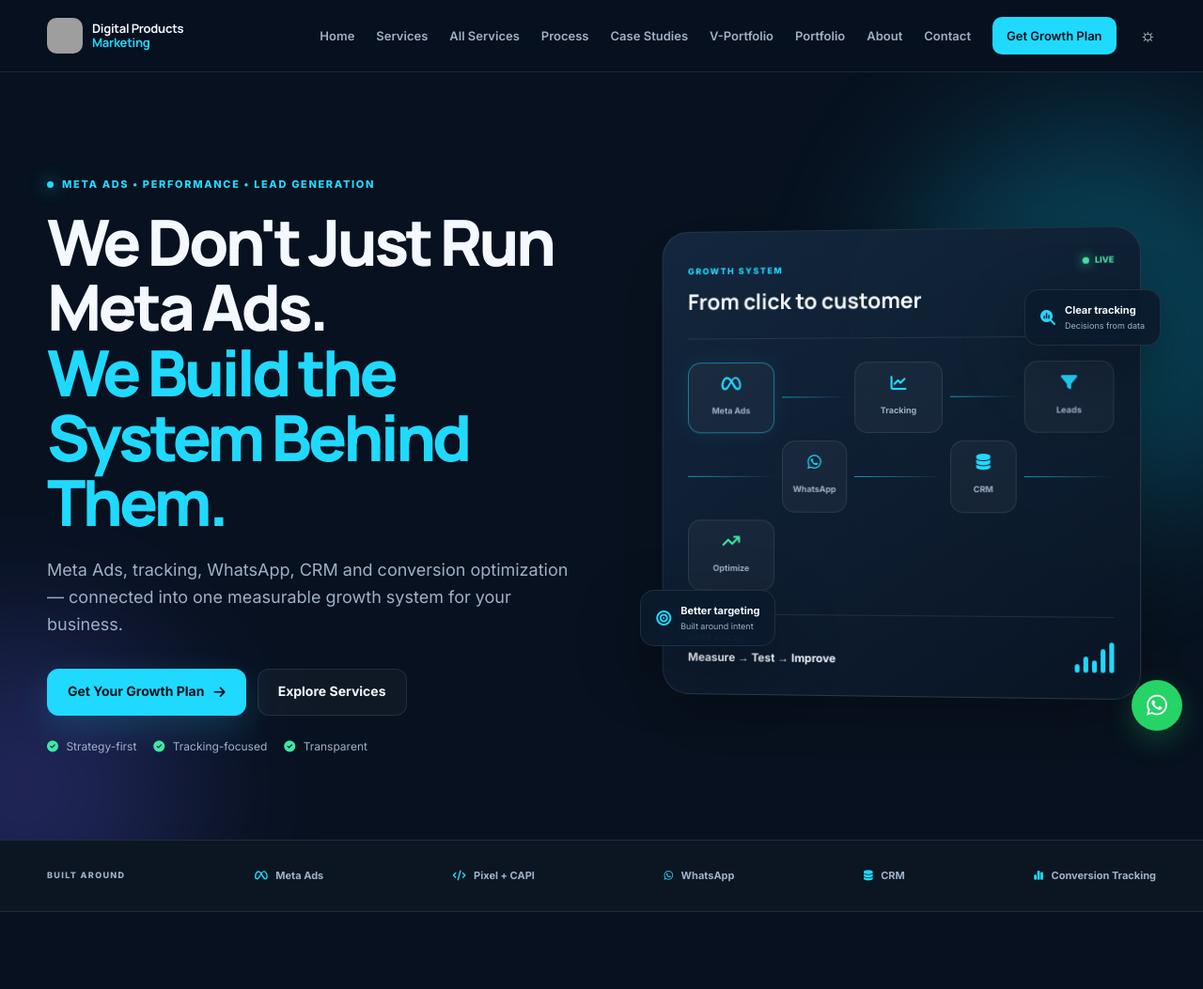
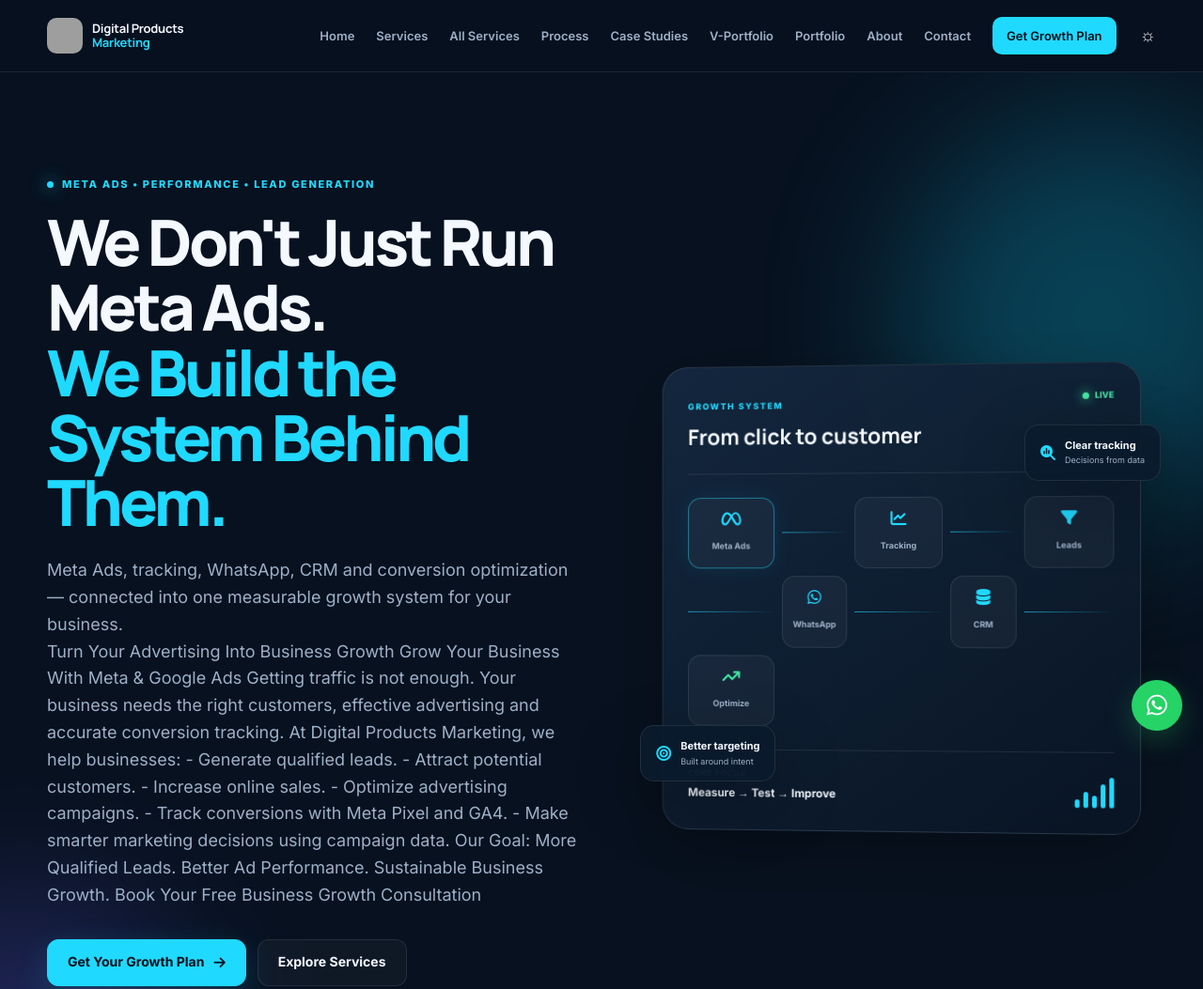
Before and after one commit to mishaqDPM/Digital-products-marketing-, a plain HTML site: page index.html in a window 1280 px wide. Shown: the top 1053 px of the page at 94% size. Drawn offline with Linux system fonts and the light colour scheme; grey boxes are pictures that could not be loaded.

Commit message:
Enhance hero section with business growth details
Updated hero section with additional information on services and benefits.

```diff
--- a/index.html
+++ b/index.html
@@ -89,7 +89,24 @@
         <div class="hero-copy reveal">
           <div class="eyebrow"><span></span> META ADS • PERFORMANCE • LEAD GENERATION</div>
           <h1>We Don't Just Run Meta Ads.<br><em>We Build the System Behind Them.</em></h1>
-          <p class="hero-lead">Meta Ads, tracking, WhatsApp, CRM and conversion optimization — connected into one measurable growth system for your business.</p>
+          <p class="hero-lead">Meta Ads, tracking, WhatsApp, CRM and conversion optimization — connected into one measurable growth system for your business.<br>Turn Your Advertising Into Business Growth
+
+Grow Your Business With Meta & Google Ads
+
+Getting traffic is not enough. Your business needs the right customers, effective advertising and accurate conversion tracking.
+
+At Digital Products Marketing, we help businesses:
+
+- Generate qualified leads.
+- Attract potential customers.
+- Increase online sales.
+- Optimize advertising campaigns.
+- Track conversions with Meta Pixel and GA4.
+- Make smarter marketing decisions using campaign data.
+
+Our Goal: More Qualified Leads. Better Ad Performance. Sustainable Business Growth.
+
+Book Your Free Business Growth Consultation </p>
 
           <div class="hero-actions">
             <a href="#growth-plan" class="btn btn-primary">Get Your Growth Plan <i class="fa-solid fa-arrow-right"></i></a>
```
